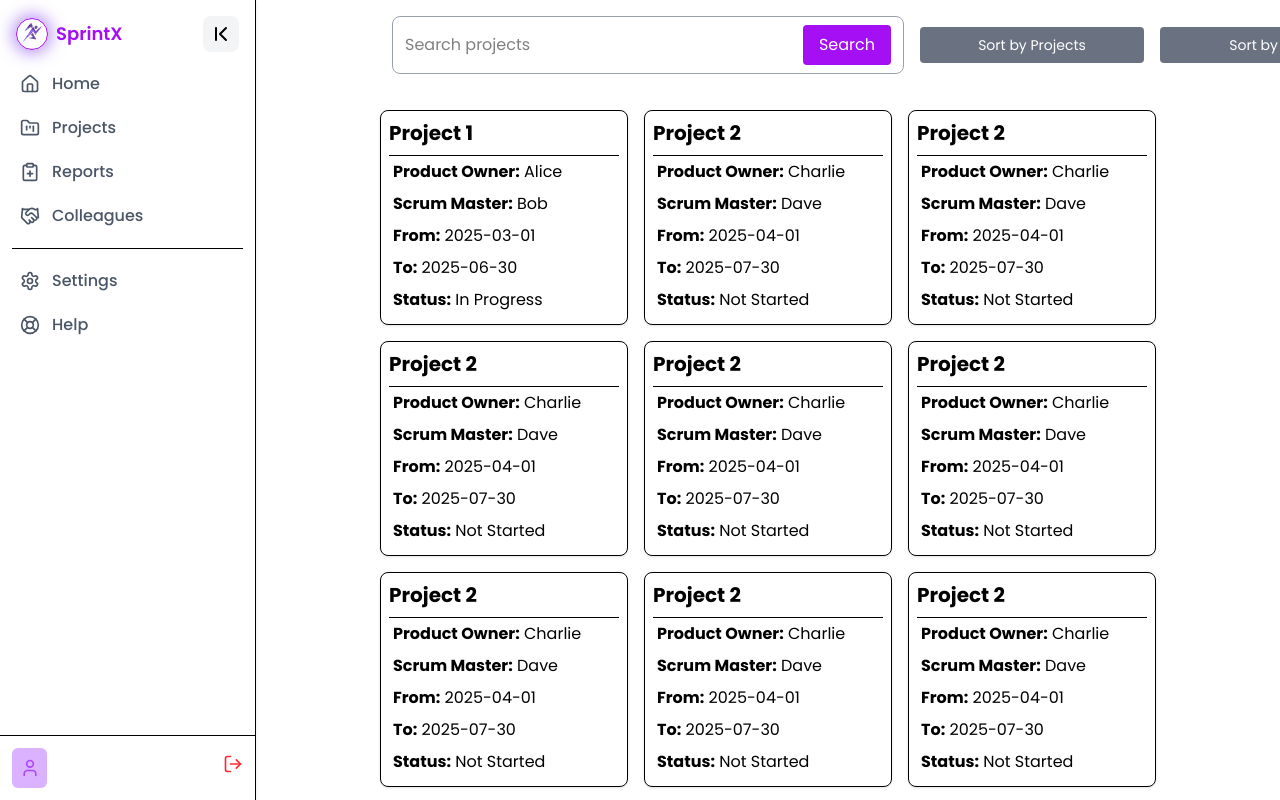
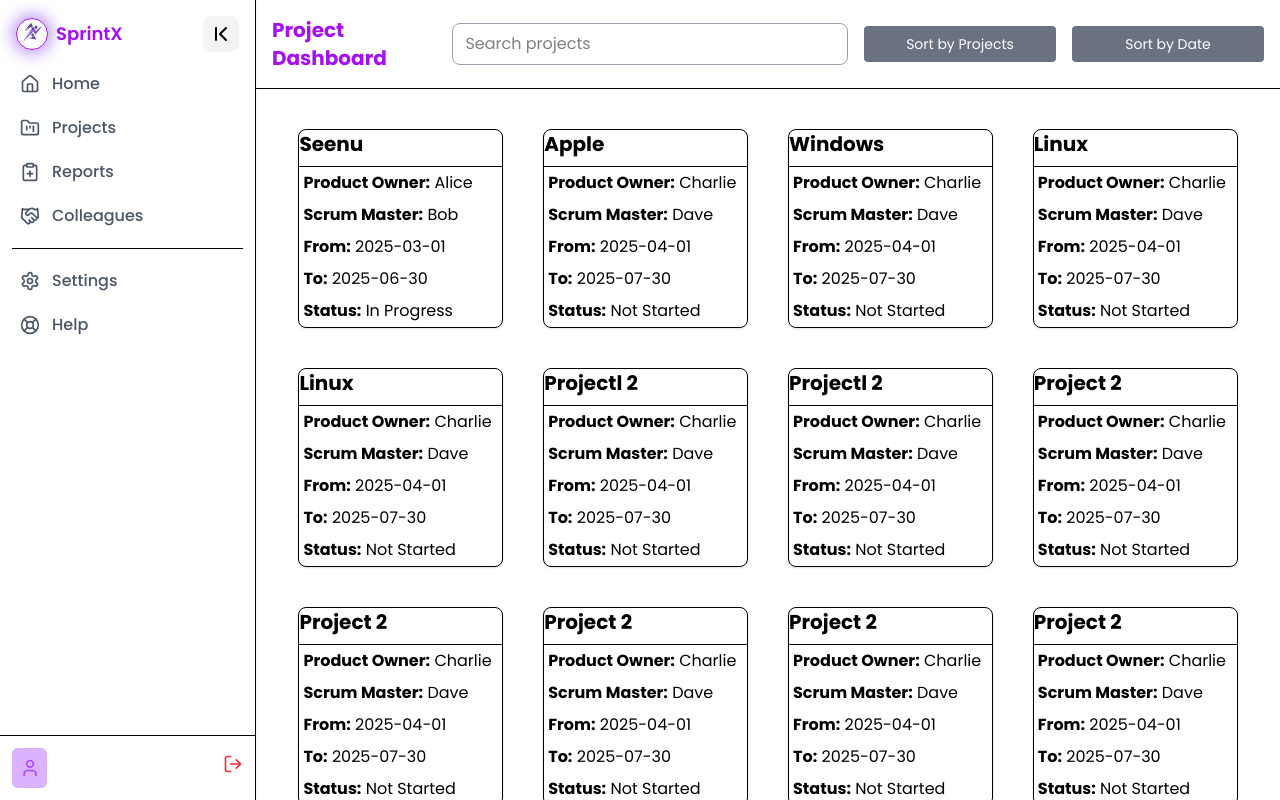
Before and after one commit to Sabarish-developer/SprintX, a React (Vite) app in the folder client/: page /home/projects in a window 1280 px wide. Shown: the top 800 px of the page. Built offline with nearby package versions, Linux system fonts and the light colour scheme.

Commit message:
Search Resolved

```diff
--- a/client/src/components/DashboardLayout.jsx
+++ b/client/src/components/DashboardLayout.jsx
@@ -17,7 +17,8 @@ export default function DashboardLayout() {
       </SideBar>
 
       {/* Main Content */}
-      <div className="flex-1 overflow-x-auto">
+      <div className="flex-1 items-start overflow-x-auto">
+      {/* <div className="flex-1 items-start"> */}
         <Outlet />
       </div>
     </div>
--- a/client/src/components/Projects.jsx
+++ b/client/src/components/Projects.jsx
@@ -1,15 +1,16 @@
-import { useState } from "react";
-import { Search } from "lucide-react";
+import { useState, useEffect } from "react";
+import { Search, Menu } from "lucide-react";
 import { useNavigate } from "react-router-dom";
 
+// Dummy Projects Data
 const projectsData = [
-  { id: 1, name: "Project 1", owner: "Alice", scrumMaster: "Bob", from: "2025-03-01", to: "2025-06-30", status: "In Progress" },
-  { id: 2, name: "Project 2", owner: "Charlie", scrumMaster: "Dave", from: "2025-04-01", to: "2025-07-30", status: "Not Started" },
-  { id: 3, name: "Project 2", owner: "Charlie", scrumMaster: "Dave", from: "2025-04-01", to: "2025-07-30", status: "Not Started" },
-  { id: 4, name: "Project 2", owner: "Charlie", scrumMaster: "Dave", from: "2025-04-01", to: "2025-07-30", status: "Not Started" },
-  { id: 5, name: "Project 2", owner: "Charlie", scrumMaster: "Dave", from: "2025-04-01", to: "2025-07-30", status: "Not Started" },
-  { id: 6, name: "Project 2", owner: "Charlie", scrumMaster: "Dave", from: "2025-04-01", to: "2025-07-30", status: "Not Started" },
-  { id: 7, name: "Project 2", owner: "Charlie", scrumMaster: "Dave", from: "2025-04-01", to: "2025-07-30", status: "Not Started" },
+    { id: 1, name: "Seenu", owner: "Alice", scrumMaster: "Bob", from: "2025-03-01", to: "2025-06-30", status: "In Progress" },
+    { id: 2, name: "Apple", owner: "Charlie", scrumMaster: "Dave", from: "2025-04-01", to: "2025-07-30", status: "Not Started" },
+    { id: 3, name: "Windows", owner: "Charlie", scrumMaster: "Dave", from: "2025-04-01", to: "2025-07-30", status: "Not Started" },
+    { id: 4, name: "Linux", owner: "Charlie", scrumMaster: "Dave", from: "2025-04-01", to: "2025-07-30", status: "Not Started" },
+    { id: 5, name: "Linux", owner: "Charlie", scrumMaster: "Dave", from: "2025-04-01", to: "2025-07-30", status: "Not Started" },
+    { id: 6, name: "Projectl 2", owner: "Charlie", scrumMaster: "Dave", from: "2025-04-01", to: "2025-07-30", status: "Not Started" },
+    { id: 7, name: "Projectl 2", owner: "Charlie", scrumMaster: "Dave", from: "2025-04-01", to: "2025-07-30", status: "Not Started" },
     { id: 8, name: "Project 2", owner: "Charlie", scrumMaster: "Dave", from: "2025-04-01", to: "2025-07-30", status: "Not Started" },
     { id: 9, name: "Project 2", owner: "Charlie", scrumMaster: "Dave", from: "2025-04-01", to: "2025-07-30", status: "Not Started" },
     { id: 10, name: "Project 2", owner: "Charlie", scrumMaster: "Dave", from: "2025-04-01", to: "2025-07-30", status: "Not Started" },
@@ -21,69 +22,237 @@ export default function Projects() {
   const [search, setSearch] = useState("");
   const [showIcon, setShowIcon] = useState(false);
   const [projects, setProjects] = useState(projectsData);
+  const [menuOpen, setMenuOpen] = useState(false);
   const navigate = useNavigate();
 
-  const handleSearch = () => {
+  // Filter projects by search text
+  useEffect(() => {
     const filtered = projectsData.filter((p) =>
       p.name.toLowerCase().includes(search.toLowerCase())
     );
     setProjects(filtered);
+  }, [search]);
+
+  // Sort by project name
+  const sortByProjects = () => {
+    const sorted = [...projects].sort((a, b) => a.name.localeCompare(b.name));
+    setProjects(sorted);
   };
 
-  const sortByProjects = () => {
-    setProjects([...projects].sort((a, b) => a.name.localeCompare(b.name)));
-  };
-
+  // Sort by start date
   const sortByDate = () => {
-    setProjects([...projects].sort((a, b) => new Date(a.from) - new Date(b.from)));
+    const sorted = [...projects].sort(
+      (a, b) => new Date(a.from) - new Date(b.from)
+    );
+    setProjects(sorted);
   };
 
   return (
-    <div className="p-4 flex flex-col items-center">
-      {/* Search Box + Buttons (Aligned in one row) */}
-      <div className="ml-60 flex items-center gap-4 w-full max-w-2xl lg:max-w-5xl justify-center">
-        {/* Search Box */}
-        <div className="flex items-center border border-gray-400 rounded-lg px-3 py-2 flex-1 max-w-lg">
+    <div className="flex flex-col items-center">
+      {/* Header */}
+      <div className="sticky top-0 z-50 w-full bg-white border-b pb-4">
+        <div className="flex items-center justify-between px-4 pt-4">
+          {/* Title */}
+          <div className="text-xl font-bold text-[#a40ff3]">Project Dashboard</div>
+
+          {/* Desktop Search + Buttons */}
+          <div className="hidden lg:flex items-center gap-4 w-full max-w-5xl ml-6">
+            <div className="flex items-center border border-gray-400 rounded-lg px-3 py-2 flex-1">
               {showIcon && <Search className="text-gray-500 mr-2" size={20} />}
               <input
                 type="text"
                 placeholder="Search projects"
-            className="flex-1 outline-none lg:w-100"
+                className="flex-1 outline-none"
                 value={search}
                 onChange={(e) => setSearch(e.target.value)}
                 onFocus={() => setShowIcon(true)}
                 onBlur={() => setShowIcon(false)}
               />
-          <button onClick={handleSearch} className="bg-[#a40ff3] text-white px-4 py-2 rounded">Search</button>
+            </div>
+            <button
+              onClick={sortByProjects}
+              className="bg-gray-500 text-white px-4 py-2 rounded text-sm w-48"
+            >
+              Sort by Projects
+            </button>
+            <button
+              onClick={sortByDate}
+              className="bg-gray-500 text-white px-4 py-2 rounded text-sm w-48"
+            >
+              Sort by Date
+            </button>
           </div>
 
-        {/* Buttons (Aligned in one row) */}
-        <button onClick={sortByProjects} className="bg-gray-500 text-sm text-white px-4 py-2 rounded w-60">Sort by Projects</button>
-        <button onClick={sortByDate} className="bg-gray-500 text-sm text-white px-4 py-2 rounded w-60">Sort by Date</button>
+          {/* Mobile Hamburger */}
+          <div className="lg:hidden">
+            <button
+              onClick={() => setMenuOpen(!menuOpen)}
+              className="text-gray-700 ml-2"
+            >
+              <Menu size={28} />
+            </button>
+          </div>
         </div>
 
-      {/* Project Cards - Responsive Flex Layout */}
-      <div className="mt-9 flex flex-wrap justify-center gap-4">
+        {/* Mobile Dropdown Menu */}
+        {menuOpen && (
+          <div className="lg:hidden px-4 mt-3 space-y-3">
+            <div className="flex items-center border border-gray-400 rounded-lg px-3 py-2">
+              {showIcon && <Search className="text-gray-500 mr-2" size={20} />}
+              <input
+                type="text"
+                placeholder="Search projects"
+                className="flex-1 outline-none"
+                value={search}
+                onChange={(e) => setSearch(e.target.value)}
+                onFocus={() => setShowIcon(true)}
+                onBlur={() => setShowIcon(false)}
+              />
+            </div>
+            <button className="bg-[#a40ff3] text-white px-4 py-2 rounded w-full">
+              Search
+            </button>
+            <button
+              onClick={sortByProjects}
+              className="bg-gray-500 text-white px-4 py-2 rounded w-full text-sm"
+            >
+              Sort by Projects
+            </button>
+            <button
+              onClick={sortByDate}
+              className="bg-gray-500 text-white px-4 py-2 rounded w-full text-sm"
+            >
+              Sort by Date
+            </button>
+          </div>
+        )}
+      </div>
+
+      {/* Project Cards */}
+      <div className="mt-10 flex flex-wrap w-full justify-center gap-10 px-10 lg:px-0">
         {projects.map((project) => (
           <div
             key={project.id}
-            className="border p-2 rounded-lg shadow cursor-pointer hover:shadow-lg w-full sm:w-1/2 md:w-1/3 lg:w-1/4"
-            // onClick={() => navigate(`/tasks/${project.id}`)}
+            className="border rounded-lg shadow cursor-pointer hover:shadow-lg w-auto sm:w-1/2 md:w-1/3 lg:w-1/5 transition duration-200"
             onClick={() => navigate(`/home/tasks`)}
           >
             <h2 className="text-xl font-bold mb-2">{project.name}</h2>
-            <hr/>
-            <p className="p-1"><strong>Product Owner:</strong> {project.owner}</p>
-            <p className="p-1"><strong>Scrum Master:</strong> {project.scrumMaster}</p>
-            <p className="p-1"><strong>From:</strong> {project.from}</p>
-            <p className="p-1"><strong>To:</strong> {project.to}</p>
-            <p className="p-1"><strong>Status:</strong> {project.status}</p>
+            <hr />
+            <p className="p-1">
+              <strong>Product Owner:</strong> {project.owner}
+            </p>
+            <p className="p-1">
+              <strong>Scrum Master:</strong> {project.scrumMaster}
+            </p>
+            <p className="p-1">
+              <strong>From:</strong> {project.from}
+            </p>
+            <p className="p-1">
+              <strong>To:</strong> {project.to}
+            </p>
+            <p className="p-1">
+              <strong>Status:</strong> {project.status}
+            </p>
           </div>
         ))}
       </div>
     </div>
   );
 }
+
+
+
+
+
+
+
+
+// import { useState } from "react";
+// import { Search } from "lucide-react";
+// import { useNavigate } from "react-router-dom";
+
+// const projectsData = [
+//   { id: 1, name: "Project 1", owner: "Alice", scrumMaster: "Bob", from: "2025-03-01", to: "2025-06-30", status: "In Progress" },
+//   { id: 2, name: "Project 2", owner: "Charlie", scrumMaster: "Dave", from: "2025-04-01", to: "2025-07-30", status: "Not Started" },
+//   { id: 3, name: "Project 2", owner: "Charlie", scrumMaster: "Dave", from: "2025-04-01", to: "2025-07-30", status: "Not Started" },
+//   { id: 4, name: "Project 2", owner: "Charlie", scrumMaster: "Dave", from: "2025-04-01", to: "2025-07-30", status: "Not Started" },
+//   { id: 5, name: "Project 2", owner: "Charlie", scrumMaster: "Dave", from: "2025-04-01", to: "2025-07-30", status: "Not Started" },
+//   { id: 6, name: "Project 2", owner: "Charlie", scrumMaster: "Dave", from: "2025-04-01", to: "2025-07-30", status: "Not Started" },
+//   { id: 7, name: "Project 2", owner: "Charlie", scrumMaster: "Dave", from: "2025-04-01", to: "2025-07-30", status: "Not Started" },
+//   { id: 8, name: "Project 2", owner: "Charlie", scrumMaster: "Dave", from: "2025-04-01", to: "2025-07-30", status: "Not Started" },
+//   { id: 9, name: "Project 2", owner: "Charlie", scrumMaster: "Dave", from: "2025-04-01", to: "2025-07-30", status: "Not Started" },
+//   { id: 10, name: "Project 2", owner: "Charlie", scrumMaster: "Dave", from: "2025-04-01", to: "2025-07-30", status: "Not Started" },
+//   { id: 11, name: "Project 2", owner: "Charlie", scrumMaster: "Dave", from: "2025-04-01", to: "2025-07-30", status: "Not Started" },
+//   { id: 12, name: "Project 2", owner: "Charlie", scrumMaster: "Dave", from: "2025-04-01", to: "2025-07-30", status: "Not Started" },
+// ];
+
+// export default function Projects() {
+//   const [search, setSearch] = useState("");
+//   const [showIcon, setShowIcon] = useState(false);
+//   const [projects, setProjects] = useState(projectsData);
+//   const navigate = useNavigate();
+
+//   const handleSearch = () => {
+//     const filtered = projectsData.filter((p) =>
+//       p.name.toLowerCase().includes(search.toLowerCase())
+//     );
+//     setProjects(filtered);
+//   };
+
+//   const sortByProjects = () => {
+//     setProjects([...projects].sort((a, b) => a.name.localeCompare(b.name)));
+//   };
+
+//   const sortByDate = () => {
+//     setProjects([...projects].sort((a, b) => new Date(a.from) - new Date(b.from)));
+//   };
+
+//   return (
+//     <div className="p-4 flex flex-col items-center">
+//       {/* Search Box + Buttons (Aligned in one row) */}
+//       <div className="ml-60 flex items-center gap-4 w-full max-w-2xl lg:max-w-5xl justify-center">
+//         {/* Search Box */}
+//         <div className="flex items-center border border-gray-400 rounded-lg px-3 py-2 flex-1 max-w-lg">
+//           {showIcon && <Search className="text-gray-500 mr-2" size={20} />}
+//           <input
+//             type="text"
+//             placeholder="Search projects"
+//             className="flex-1 outline-none lg:w-100"
+//             value={search}
+//             onChange={(e) => setSearch(e.target.value)}
+//             onFocus={() => setShowIcon(true)}
+//             onBlur={() => setShowIcon(false)}
+//           />
+//           <button onClick={handleSearch} className="bg-[#a40ff3] text-white px-4 py-2 rounded">Search</button>
+//         </div>
+
+//         {/* Buttons (Aligned in one row) */}
+//         <button onClick={sortByProjects} className="bg-gray-500 text-sm text-white px-4 py-2 rounded w-60">Sort by Projects</button>
+//         <button onClick={sortByDate} className="bg-gray-500 text-sm text-white px-4 py-2 rounded w-60">Sort by Date</button>
+//       </div>
+
+//       {/* Project Cards - Responsive Flex Layout */}
+//       <div className="mt-9 flex flex-wrap justify-center gap-4">
+//         {projects.map((project) => (
+//           <div
+//             key={project.id}
+//             className="border p-2 rounded-lg shadow cursor-pointer hover:shadow-lg w-full sm:w-1/2 md:w-1/3 lg:w-1/4"
+//             // onClick={() => navigate(`/tasks/${project.id}`)}
+//             onClick={() => navigate(`/home/tasks`)}
+//           >
+//             <h2 className="text-xl font-bold mb-2">{project.name}</h2>
+//             <hr/>
+//             <p className="p-1"><strong>Product Owner:</strong> {project.owner}</p>
+//             <p className="p-1"><strong>Scrum Master:</strong> {project.scrumMaster}</p>
+//             <p className="p-1"><strong>From:</strong> {project.from}</p>
+//             <p className="p-1"><strong>To:</strong> {project.to}</p>
+//             <p className="p-1"><strong>Status:</strong> {project.status}</p>
+//           </div>
+//         ))}
+//       </div>
+//     </div>
+//   );
+// }
 
 // import React from 'react'
 
--- a/client/src/components/SideBar.jsx
+++ b/client/src/components/SideBar.jsx
@@ -38,9 +38,9 @@ export default function SideBar({ children }) {
     return (
         <>
             {/* Overlay for small screens */}
-            {overlay && <div onClick={closeSidebar} className="fixed inset-0 bg-black bg-opacity-30 z-10" />}
+            {overlay && <div onClick={closeSidebar} className="fixed inset-0 bg-black bg-opacity-30 z-100" />}
 
-            <aside className={`h-screen sticky top-0 z-20 ${overlay ? "fixed" : "relative"}`}>
+            <aside className={`h-screen sticky top-0 z-100 ${overlay ? "fixed" : "relative"}`}>
                 <nav
                     className={`h-full flex flex-col bg-white border-r shadow-sm transition-all ${
                         expanded ? "w-64" : "w-16"
```
Lines whose indentation alone changed are shown as unchanged.
